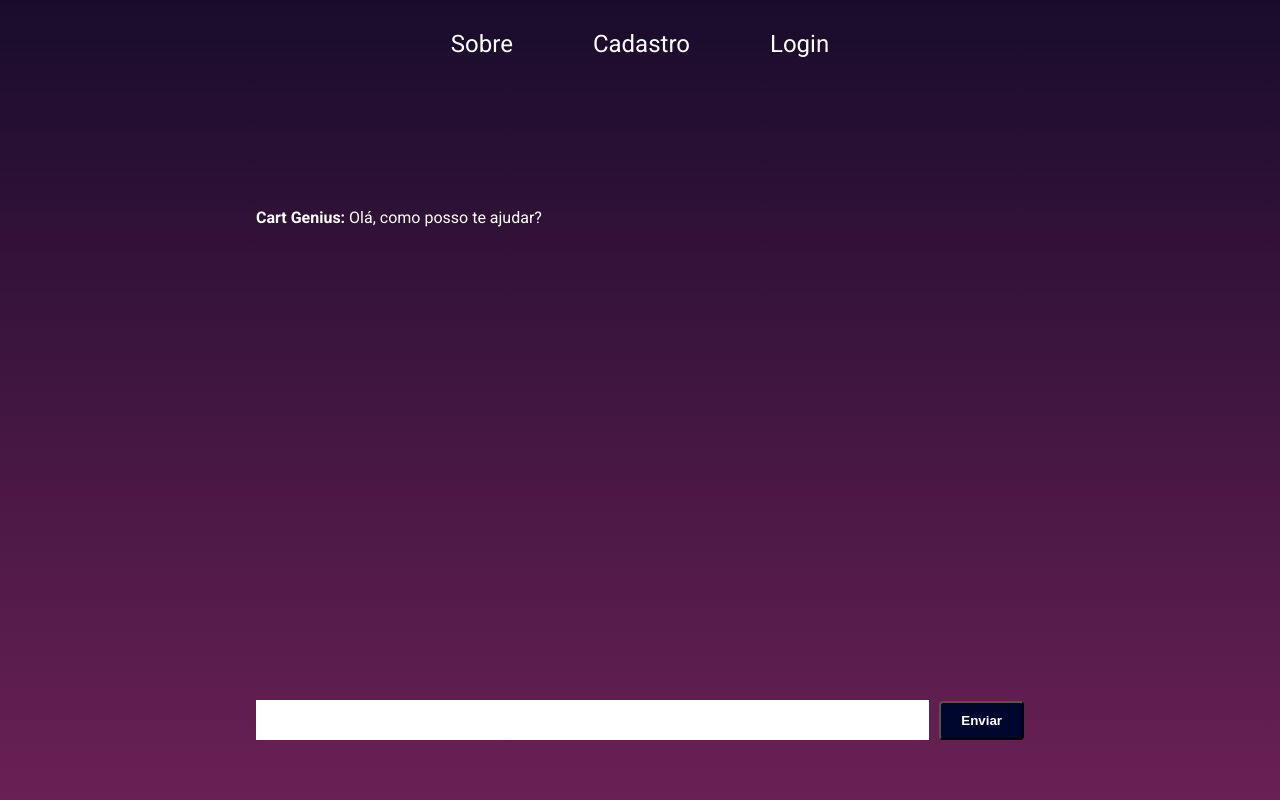
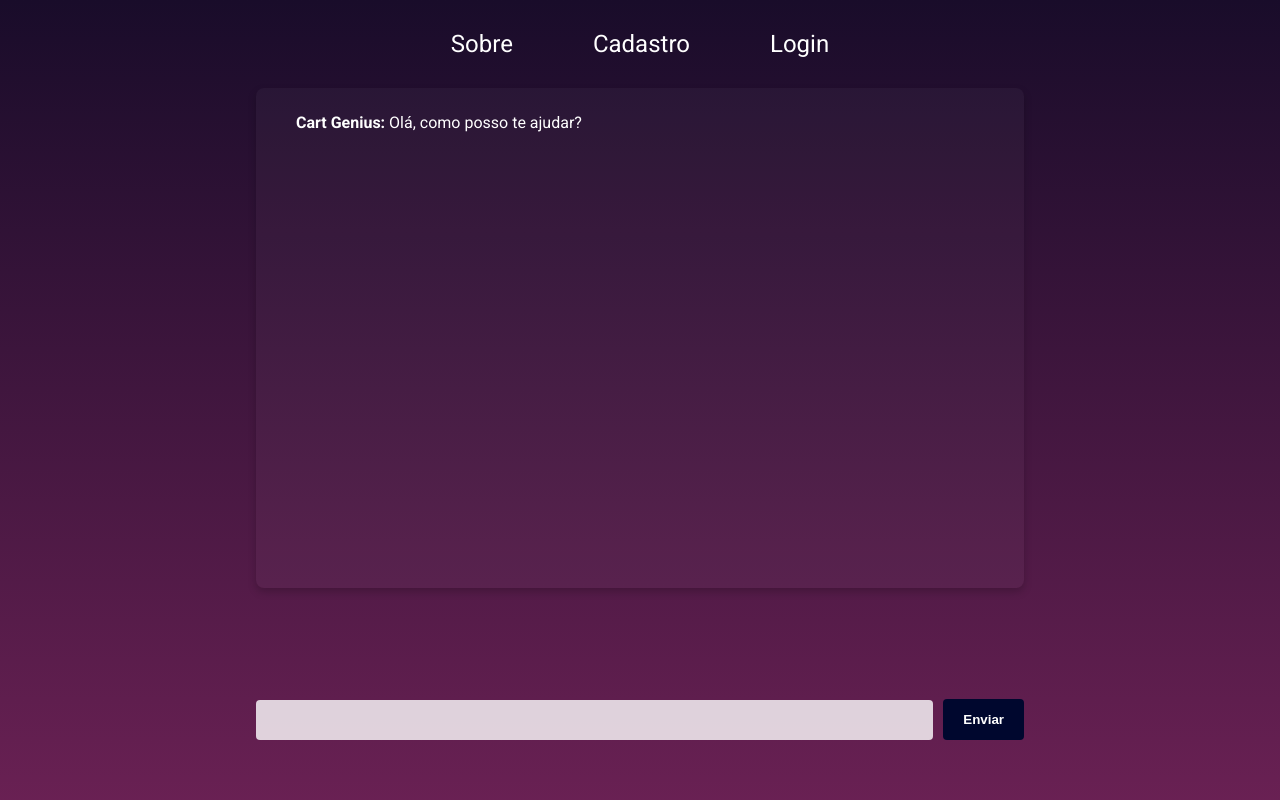
Before and after one commit to JorgeHCamara/react-cart-genius-website, a React (Vite) app: page /chat in a window 1280 px wide. Shown: the top 800 px of the page. Built offline with nearby package versions, Linux system fonts and the light colour scheme.

Commit message:
chore: styles update

```diff
--- a/src/pages/ChatPage/ChatPage.css
+++ b/src/pages/ChatPage/ChatPage.css
@@ -1,25 +1,28 @@
 /* ResponseScreen.css */
 
 .firstView {
-    padding-top: 40px;
+    padding-top: 25px;
     max-height: 500px;
     overflow-y: auto;
 }
 
 .container-chat {
-    flex: 1;
-    padding-top: 80px;
-    padding-bottom: 70px;
+    background-color: rgba(255, 255, 255, 0.03);
+    min-height: 500px;
     width: 60%;
     margin: auto;
     justify-content: center;
     align-items: center;
+    border-radius: 8px;
+    box-shadow: 0 4px 8px rgba(0, 0, 0, 0.2);
 }
 
 .responseText {
     margin-bottom: 30px;
     color: #FFF;
     font-size: 16px;
+    margin-left: 40px;
+    max-width: 85%;
 }
 
 .inputContainer {
@@ -37,16 +40,25 @@
     height: 40px;
     width: 100%;
     border: none;
+    border-radius: 4px;
     margin-right: 10px;
     padding-left: 8px;
     padding-right: 8px;
     background-color: #FFF;
+    background-color: rgba(255, 255, 255, 0.8);
 }
 
 .sendButton {
     background-color: #00072E;
-    padding: 10px 20px;
+    padding: 13px 20px;
+    border: none;
     border-radius: 4px;
+    cursor: pointer;
+    transition: background-color 0.3s ease;
+}
+
+.sendButton:hover {
+    background-color: #0033A0;
 }
 
 .sendButtonText {
--- a/src/pages/ChatPage/ChatPage.jsx
+++ b/src/pages/ChatPage/ChatPage.jsx
@@ -64,9 +64,7 @@ const ChatPage = () => {
                             <strong>{userMessage.user}:</strong> {userMessage.input}
                         </p>
                         {conversation[index] && (
-                            <p className="responseText">
-                                <AnimatedResponse message={conversation[index].message} />
-                            </p>
+                            <AnimatedResponse message={conversation[index].message} />
                         )}
                     </React.Fragment>
                 ))}
```
